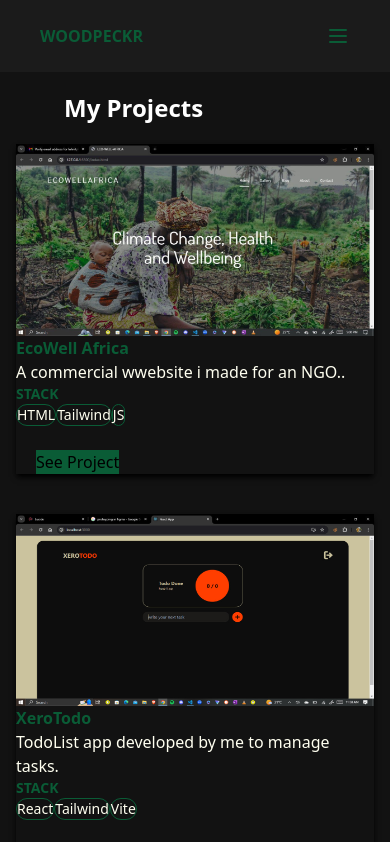
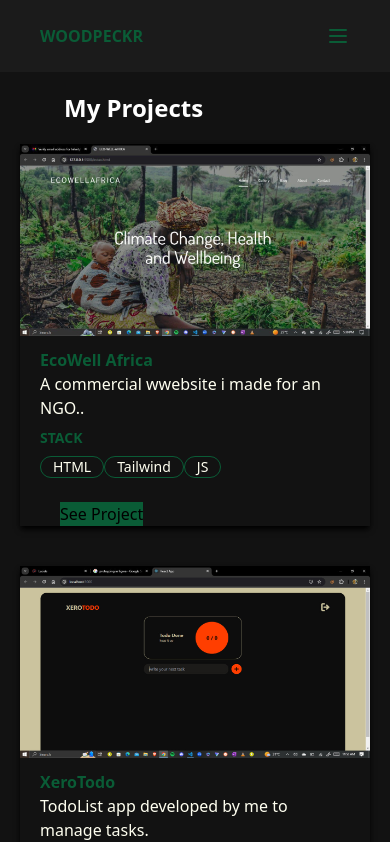
Before and after one commit to RaphaelWright/ralphland, a React (Vite) app: page /projects in a window 390 px wide. Shown: the top 842 px of the page. Built offline with nearby package versions, Linux system fonts and the light colour scheme.

Commit message:
more responsiveness

```diff
--- a/src/components/Project.jsx
+++ b/src/components/Project.jsx
@@ -4,17 +4,17 @@ const Project = (project) => {
       <div className="w-full">
         <img className="h-48 w-full " src={project.picid} alt="Page UI" />
       </div>
-      <div className="md:px-5 ">
-        <p className="font-bold md:pt-3 text-[#0a5c36]">{project.title}</p>
+      <div className="px-5 md:px-5 ">
+        <p className="font-bold pt-3 md:pt-3 text-[#0a5c36]">{project.title}</p>
 
         <p className="text-[#fffff0]">{project.description}</p>
 
-        <h6 className="font-semibold text-sm text-[#0a5c36] md:mt-2">STACK</h6>
-        <p className="flex md:mt-2">
+        <h6 className="font-semibold text-sm text-[#0a5c36] mt-2">STACK</h6>
+        <p className="flex mt-2">
           {project.technologies.map((tech, index) => (
             <div
               key={index}
-              className="border border-[#0a5c36] text-sm rounded-xl text-[#fffff0] text-center md:px-3 md:mx-1 "
+              className="border border-[#0a5c36] text-sm rounded-xl text-[#fffff0] text-center px-3 md:mx-1 "
             >
               {tech}
             </div>
--- a/src/pages/Projects.jsx
+++ b/src/pages/Projects.jsx
@@ -34,7 +34,7 @@ const Projects = () => {
       <Header />
       <h1 className="text-2xl font-bold mt-5 pl-16 pr-auto text-white md:pt-5 md:pl-20 md:ml-20 justify-center">My Projects</h1>
       {/*Entire Page*/}
-      <div className="space-y-10 mx-4 mt-5 md:flex md:ml-32 md:mt-10">
+      <div className="space-y-10 mx-5 mt-5 md:flex md:ml-32 md:mt-10">
         {projects.map((project, index) => (
           <Project
             key={index}
```
